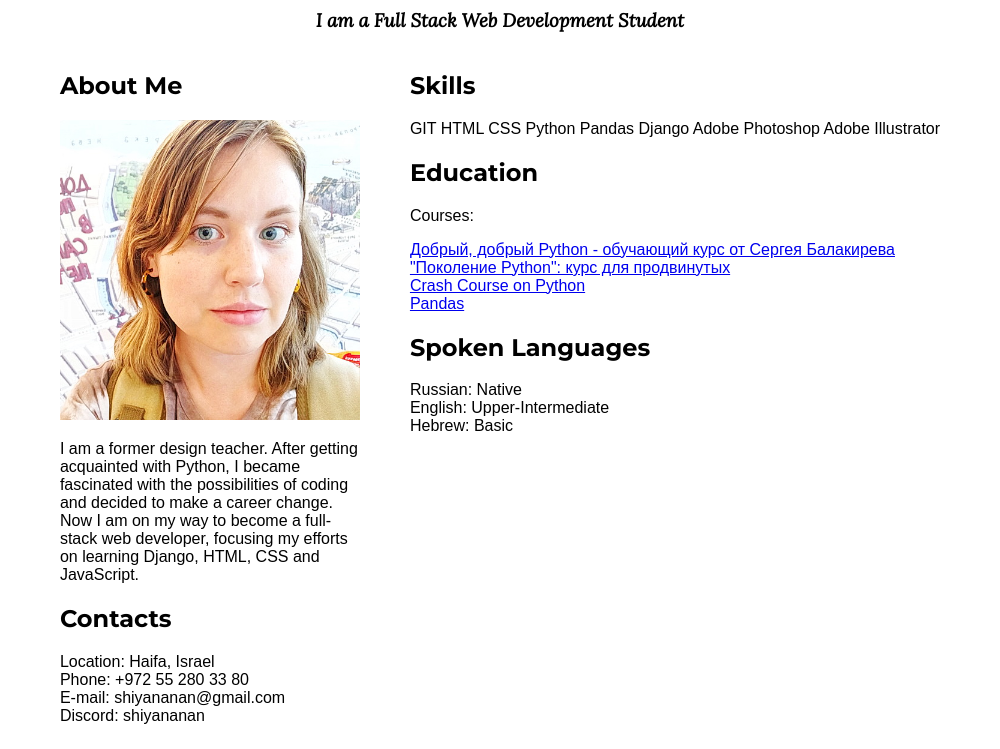
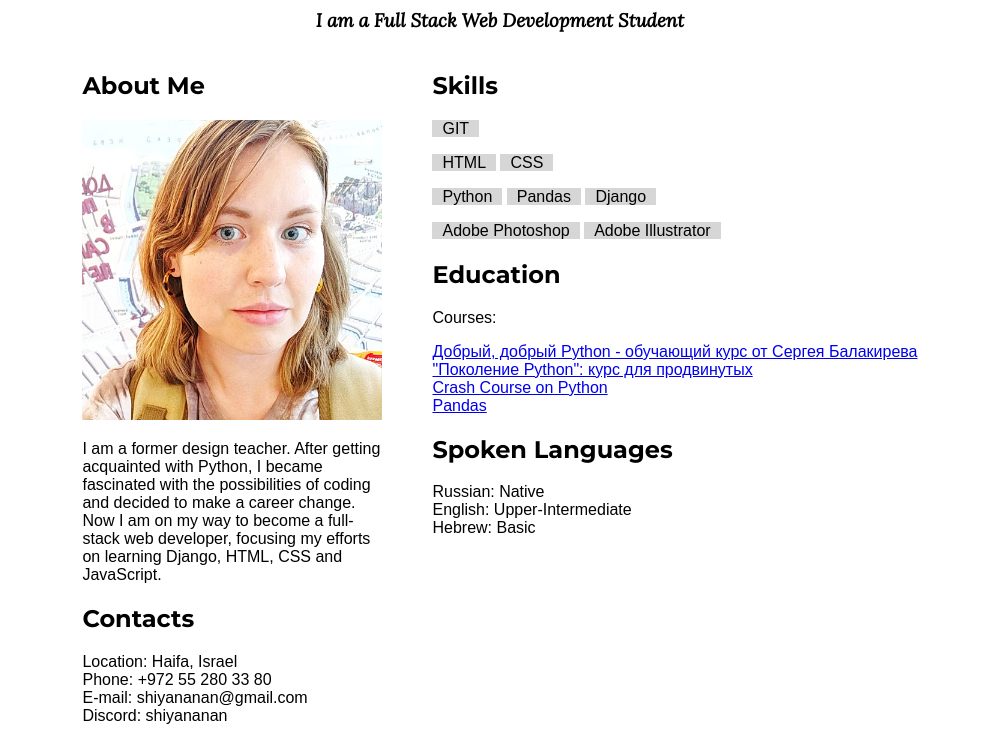
Before and after one commit to shiyananan/rsschool-cv, a plain HTML site: page index.html in a window 1280 px wide. Shown: the part 107-856 px from the top of the page, without its empty margins (140-1140 px from the left). Drawn offline with Linux system fonts and the light colour scheme; a web font is replaced by a local one.

Commit message:
refactor: change ul formatting

```diff
--- a/index.html
+++ b/index.html
@@ -27,7 +27,22 @@
 
         <div class="right-side">
             <h2>Skills</h2>
-            <span>GIT</span> <span>HTML</span> <span>CSS</span> <span>Python</span> <span>Pandas</span> <span>Django</span> <span>Adobe Photoshop</span> <span>Adobe Illustrator</span>
+            <ul>
+                <li class="skills-list">GIT</li>
+            </ul>
+            <ul>
+                <li class="skills-list">HTML</li>
+                <li class="skills-list">CSS</li>
+            </ul>
+            <ul>
+                <li class="skills-list">Python</li>
+                <li class="skills-list">Pandas</li>
+                <li class="skills-list">Django</li>
+            </ul>
+            <ul>
+                <li class="skills-list">Adobe Photoshop</li>
+                <li class="skills-list">Adobe Illustrator</li>
+            </ul>
 
             <h2>Education</h2>
             <p>Courses:</p>
--- a/style.css
+++ b/style.css
@@ -11,6 +11,7 @@ ul {
     font-family: 'Montserrat', sans-serif;
     font-size: 45px;
     text-align: center;
+    position: relative;
 }
 
 .main-subtitle {
@@ -35,3 +36,10 @@ h2 {
 .profile-photo {
     max-width: 300px;
 }
+
+.skills-list {
+    display: inline;
+    background-color: rgb(214, 214, 214);
+    padding-left: 10px;
+    padding-right: 10px;
+}
```
